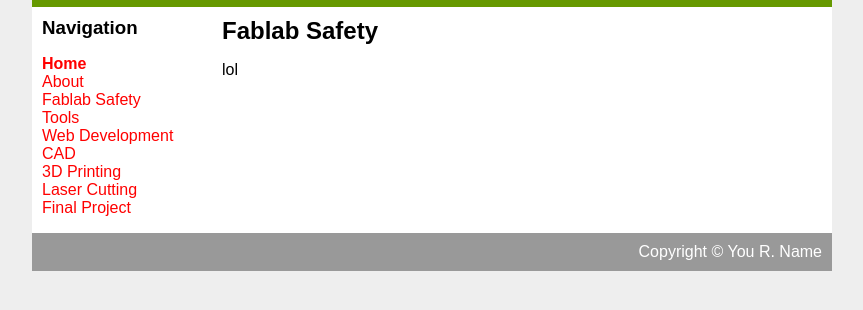
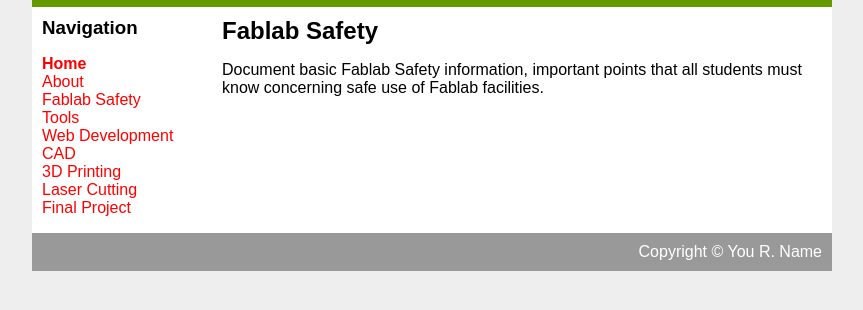
Before and after one commit to YongChenChen/YongChenChen, a plain HTML site: page 01-safety.html in a window 1280 px wide. Shown: the part 58-368 px from the top of the page, without its empty margins (208-1071 px from the left). Drawn offline with Linux system fonts and the light colour scheme; files that its build step writes are made by us from their sources.

Commit message:
Update 01-safety.html

```diff
--- a/01-safety.html
+++ b/01-safety.html
@@ -26,7 +26,7 @@
 				</div>
 				<div id="main">
 					<h2>Fablab Safety</h2>
-					<p>lol</p>
+					<p>Document basic Fablab Safety information, important points that all students must know concerning safe use of Fablab facilities.</p>
 				</div>
 			</div>
 			<div id="footer">
```
